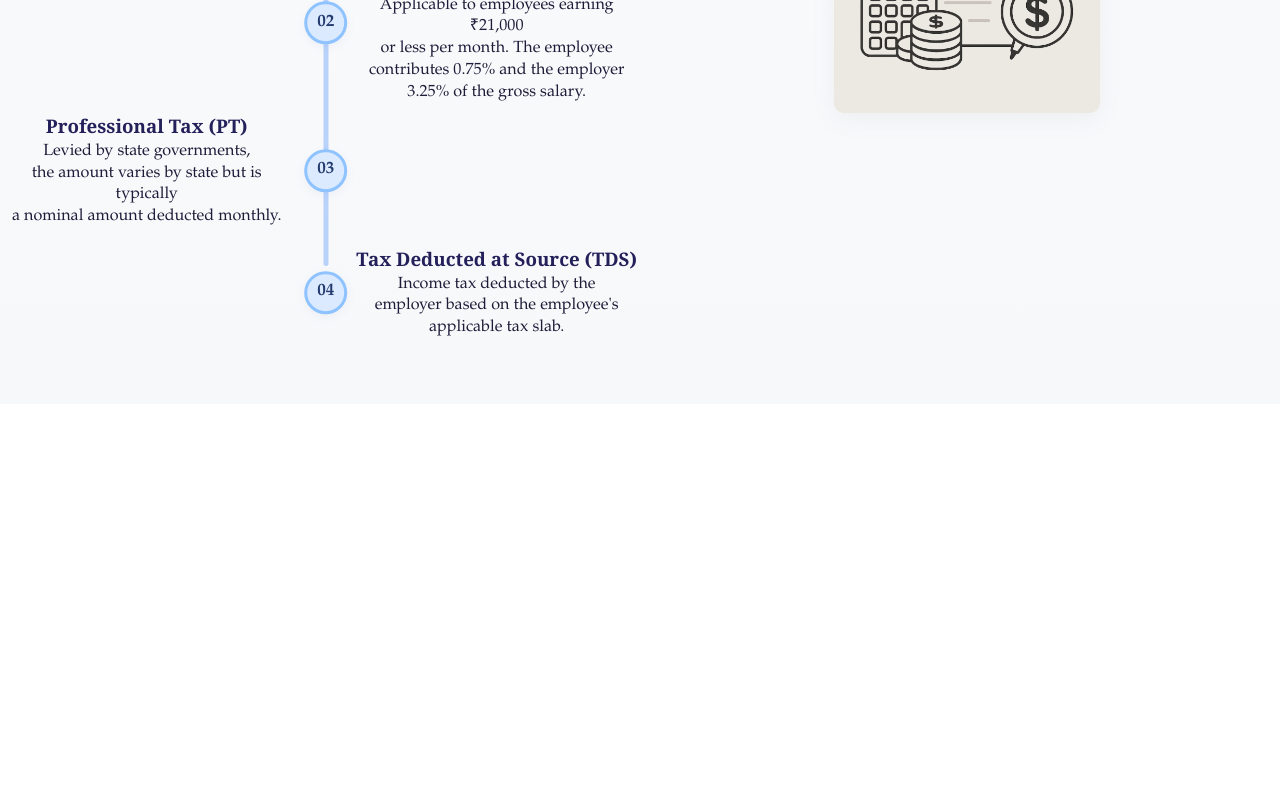
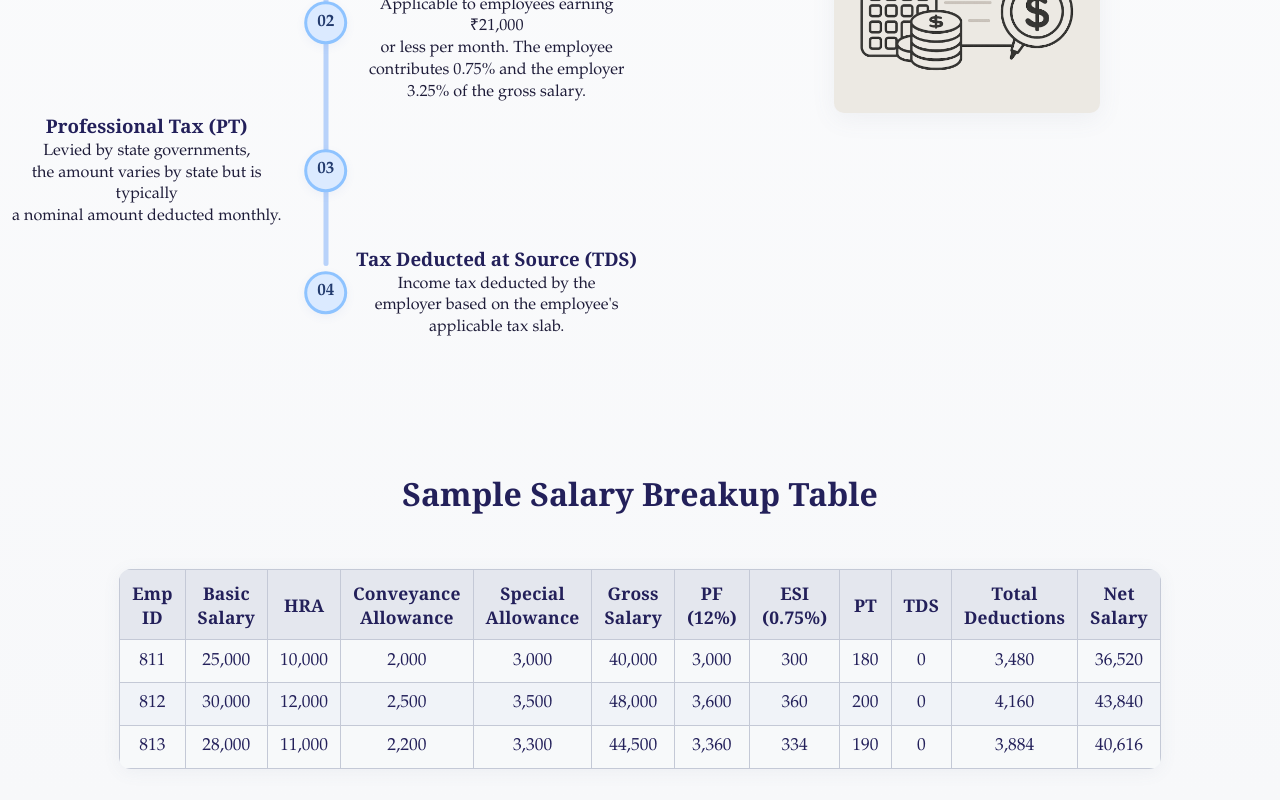
Before and after one commit to LordSpudnik/360-HRMS, a React (Create React App) app: page /payroll in a window 1280 px wide. Shown: the part 1802-2602 px from the top of the page. Before the commit the page ends 2206 px from the top, so only its background shows below. Built offline with nearby package versions, Linux system fonts and the light colour scheme; the HTML template or start-up script is replaced by a standard one.

Commit message:
added table

```diff
--- a/src/Components/pages/Payroll.css
+++ b/src/Components/pages/Payroll.css
@@ -493,3 +493,83 @@ body, html {
   transform: translateY(0) scale(1);
   pointer-events: auto;
 }
+
+/* --- Salary Table Section (matches style/layout of structure/deductions) --- */
+
+.salary-table-col {
+  flex: 2.2;
+  display: flex;
+  flex-direction: column;
+  align-items: center;
+  justify-content: flex-start;
+  position: relative;
+  min-width: 320px;
+}
+
+.salary-table-wrapper {
+  margin: 0 auto;
+  width: 100%;
+  max-width: 900px;
+  padding: 1.6rem 0 0 0;
+  display: flex;
+  justify-content: center;
+}
+
+.salary-table {
+  width: 100%;
+  border-collapse: collapse;
+  background: #f7f9fa;
+  border-radius: 12px;
+  overflow: hidden;
+  font-size: 1.09rem;
+  box-shadow: 0 3px 18px 0 rgba(100,110,140,0.07);
+}
+
+.salary-table th, .salary-table td {
+  border: 1px solid #c4c9d6;
+  padding: 0.65rem 0.75rem;
+  text-align: center;
+}
+
+.salary-table th {
+  background: #e4e7ee;
+  color: #23205a;
+  font-size: 1.09rem;
+  font-weight: 700;
+  font-family: 'Georgia', 'Times New Roman', Times, serif;
+  letter-spacing: 0.01em;
+}
+.salary-table td {
+  background: #f7f9fa;
+  color: #23205a;
+  font-weight: 500;
+}
+.salary-table tr:nth-child(even) td {
+  background: #f0f3f8;
+}
+
+@media (max-width: 1100px) {
+  .salary-table-wrapper {
+    max-width: 700px;
+  }
+  .salary-table th, .salary-table td {
+    padding: 0.27rem 0.35rem;
+    font-size: 0.97rem;
+  }
+}
+
+@media (max-width: 900px) {
+  .salary-table-row {
+    flex-direction: column;
+    gap: 1.3rem;
+    align-items: center;
+  }
+  .salary-table-wrapper {
+    max-width: 98vw;
+    padding: 1.2rem 0 0 0;
+    overflow-x: auto;
+  }
+  .salary-table {
+    font-size: 0.91rem;
+  }
+}
--- a/src/Components/pages/Payroll.js
+++ b/src/Components/pages/Payroll.js
@@ -19,11 +19,8 @@ import salaryDeductionsImg from "./assets/imgs/tax.png";
 function useScrollAnimation() {
   useEffect(() => {
     const elements = document.querySelectorAll('.scroll-animate');
-
-    // We'll track state for each element to avoid jitter
     const hysteresisRatioIn = 0.18;  // When to add (section is at least 18% visible)
     const hysteresisRatioOut = 0.02; // When to remove (section is less than 2% visible)
-
     const observer = new window.IntersectionObserver(
       (entries) => {
         entries.forEach((entry) => {
@@ -32,7 +29,6 @@ function useScrollAnimation() {
           } else if (entry.intersectionRatio < hysteresisRatioOut) {
             entry.target.classList.remove('scrolled');
           }
-          // If in between, leave the class as it was (prevents jitter)
         });
       },
       {
@@ -40,7 +36,6 @@ function useScrollAnimation() {
         rootMargin: "0px 0px 0px 0px"
       }
     );
-
     elements.forEach((el) => observer.observe(el));
     return () => observer.disconnect();
   }, []);
@@ -260,6 +255,82 @@ export default function Payroll() {
           </div>
         </div>
         {/* End Salary Deductions Section */}
+
+        {/* Salary Table Section */}
+        <div className="salary-structure-section scroll-animate">
+          <div className="salary-structure-row salary-table-row">
+            {/* Table on left, (no image for table) */}
+            <div className="salary-table-col">
+              <div className="salary-structure-title">Sample Salary Breakup Table</div>
+              <div className="salary-table-wrapper">
+                <table className="salary-table">
+                  <thead>
+                    <tr>
+                      <th>Emp ID</th>
+                      <th>Basic Salary</th>
+                      <th>HRA</th>
+                      <th>Conveyance Allowance</th>
+                      <th>Special Allowance</th>
+                      <th>Gross Salary</th>
+                      <th>PF (12%)</th>
+                      <th>ESI (0.75%)</th>
+                      <th>PT</th>
+                      <th>TDS</th>
+                      <th>Total Deductions</th>
+                      <th>Net Salary</th>
+                    </tr>
+                  </thead>
+                  <tbody>
+                    <tr>
+                      <td>811</td>
+                      <td>25,000</td>
+                      <td>10,000</td>
+                      <td>2,000</td>
+                      <td>3,000</td>
+                      <td>40,000</td>
+                      <td>3,000</td>
+                      <td>300</td>
+                      <td>180</td>
+                      <td>0</td>
+                      <td>3,480</td>
+                      <td>36,520</td>
+                    </tr>
+                    <tr>
+                      <td>812</td>
+                      <td>30,000</td>
+                      <td>12,000</td>
+                      <td>2,500</td>
+                      <td>3,500</td>
+                      <td>48,000</td>
+                      <td>3,600</td>
+                      <td>360</td>
+                      <td>200</td>
+                      <td>0</td>
+                      <td>4,160</td>
+                      <td>43,840</td>
+                    </tr>
+                    <tr>
+                      <td>813</td>
+                      <td>28,000</td>
+                      <td>11,000</td>
+                      <td>2,200</td>
+                      <td>3,300</td>
+                      <td>44,500</td>
+                      <td>3,360</td>
+                      <td>334</td>
+                      <td>190</td>
+                      <td>0</td>
+                      <td>3,884</td>
+                      <td>40,616</td>
+                    </tr>
+                  </tbody>
+                </table>
+              </div>
+            </div>
+            {/* No image on right for this section */}
+          </div>
+        </div>
+        {/* End Salary Table Section */}
       </div>
     </div>
   );
```
